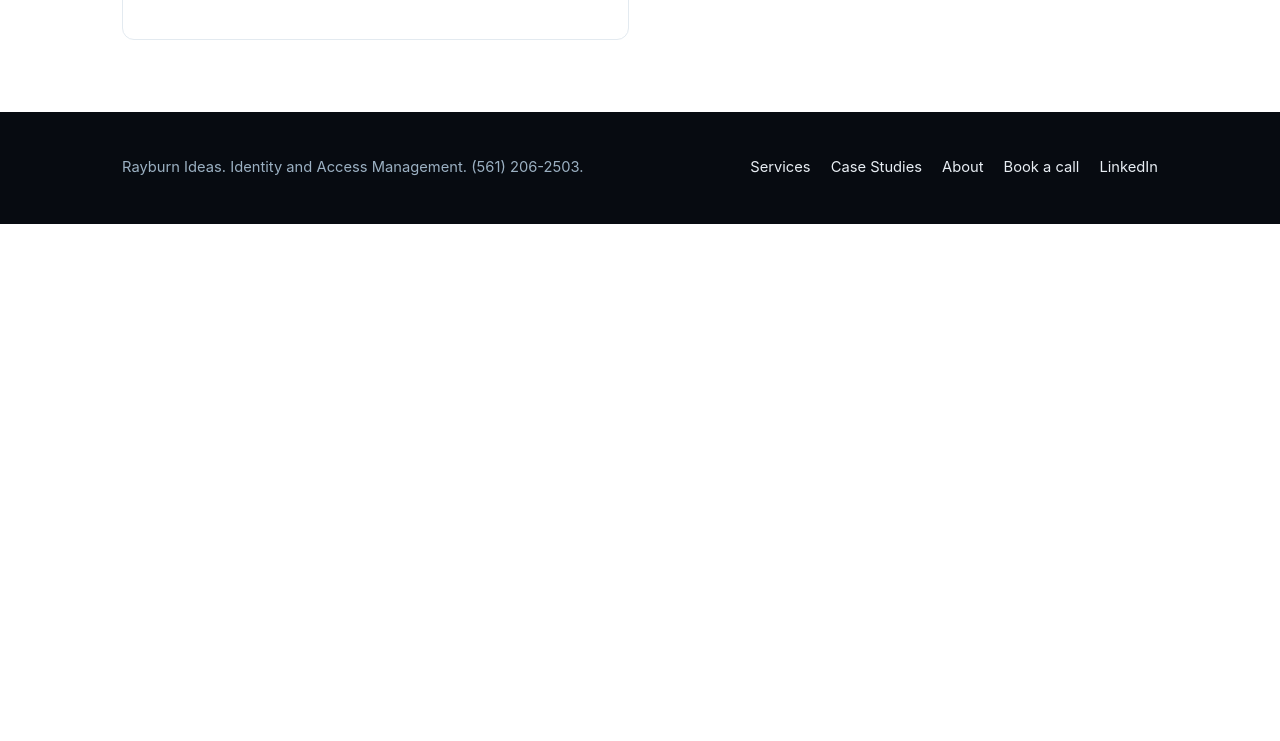
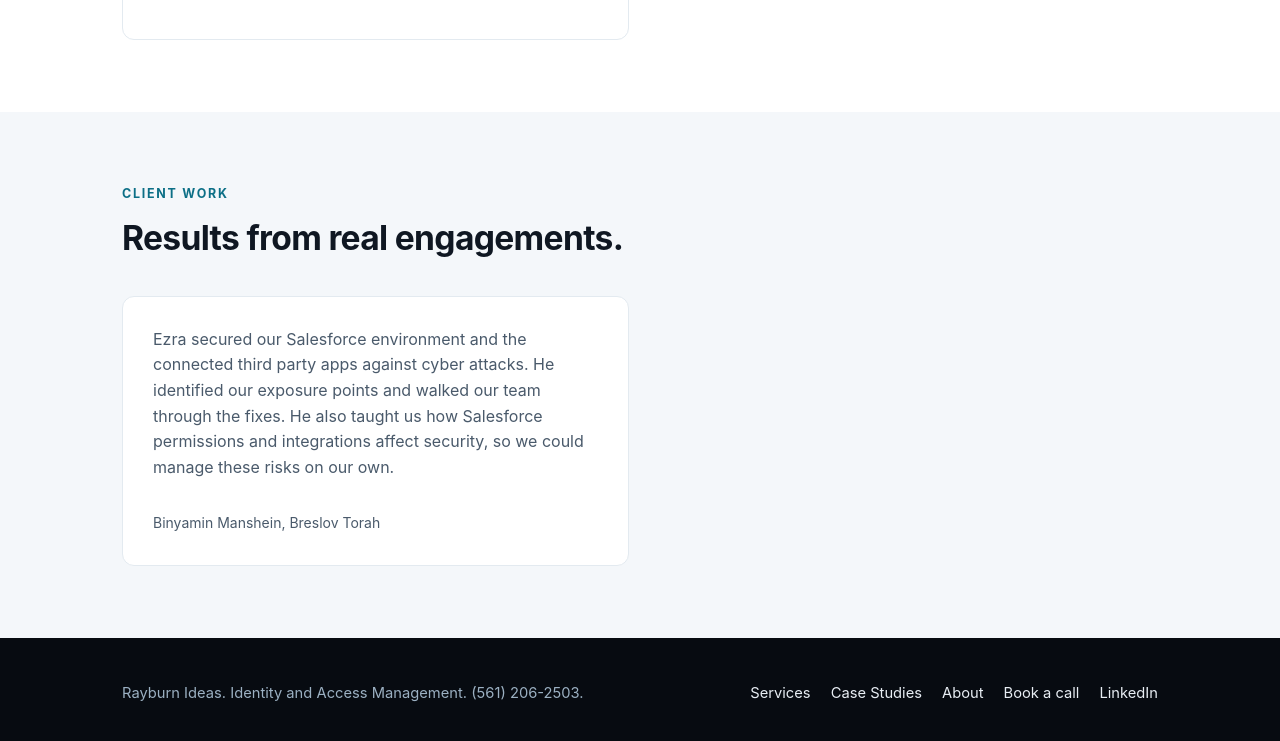
Before and after one commit to ericrayburn/rayburn-ideas-site, a plain HTML site: page about.html in a window 1280 px wide. Shown: the part 2300-3041 px from the top of the page. Before the commit the page ends 2524 px from the top, so only its background shows below. Drawn offline with Linux system fonts and the light colour scheme.

Commit message:
Add Breslov Torah testimonial to about page

```diff
--- a/about.html
+++ b/about.html
@@ -95,6 +95,23 @@
       </div>
     </div>
   </section>
+
+  <section class="section section--alt">
+    <div class="container">
+      <div class="section-head">
+        <p class="eyebrow">Client Work</p>
+        <h2>Results from real engagements.</h2>
+      </div>
+      <div class="grid grid-2">
+        <article class="card card--pad">
+          <p>Ezra secured our Salesforce environment and the connected third party apps against cyber attacks. He identified our exposure points and walked our team through the fixes. He also taught us how Salesforce permissions and integrations affect security, so we could manage these risks on our own.</p>
+          <div style="margin-top:16px; padding-top:16px; border-top:1px solid var(--border-color); font-size:14px; color:var(--ink-soft)">
+            Binyamin Manshein, Breslov Torah
+          </div>
+        </article>
+      </div>
+    </div>
+  </section>
 </main>
 
 <footer class="site-footer">
```
